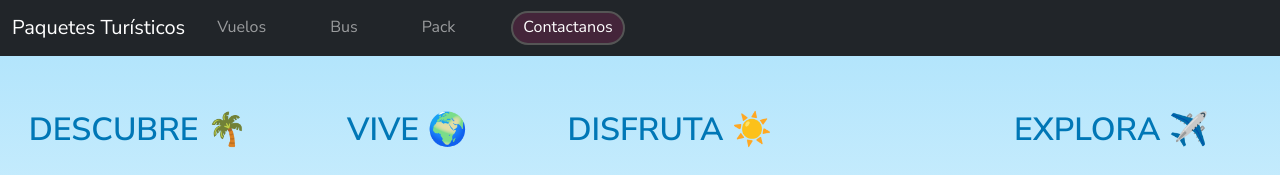
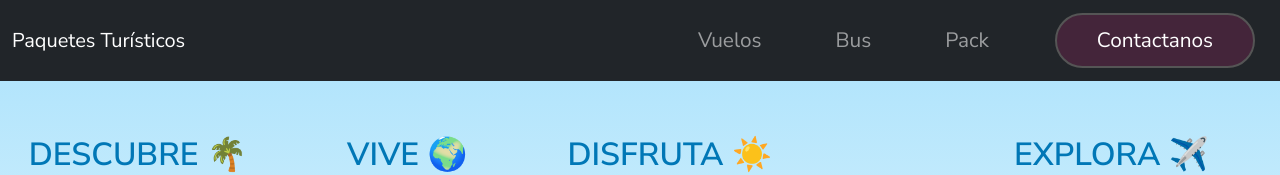
Before and after one commit to placidovera/turismo, a React (Vite) app: page / in a window 1280 px wide. Shown: the top 175 px of the page. Built offline with nearby package versions, Linux system fonts and the light colour scheme.

Commit message:
banner en movil

```diff
--- a/src/componentes/Banner/Banner.css
+++ b/src/componentes/Banner/Banner.css
@@ -2,20 +2,14 @@
   position: absolute;
   top: 10rem;
   right: 8rem;
-  width: 700px;   /* ancho fijo */
-  height: 400px;  /* altura fija */
-  overflow: hidden; /* recorta cualquier exceso */
+  width: 700px;
+  height: 400px;
+  overflow: hidden;
 }
 
 .banner img {
   width: 100%;
-  height: 100%;      /* llena todo el contenedor */
-  object-fit: cover;  /* mantiene proporción y recorta si es necesario */
+  height: 100%;
+  object-fit: cover;
   display: block;
 }
-
-@media (max-width: 768px) {
-  .banner {
-    display: none;
-  }
-}
--- a/src/componentes/Banner/Banner.jsx
+++ b/src/componentes/Banner/Banner.jsx
@@ -2,8 +2,7 @@ import { useEffect, useRef } from "react";
 import "bootstrap/dist/css/bootstrap.min.css";
 import "bootstrap/dist/js/bootstrap.bundle.min.js";
 import "./Banner.css";
-import { Carousel } from "bootstrap"; // Importamos la clase Carousel
-
+import { Carousel } from "bootstrap";
 const Banner = () => {
   const carouselRef = useRef(null);
 
@@ -16,7 +15,7 @@ const Banner = () => {
   useEffect(() => {
     if (carouselRef.current) {
       new Carousel(carouselRef.current, {
-        interval: 3000, // Cambia automáticamente cada 3s
+        interval: 3000,
         ride: "carousel"
       });
     }
--- a/src/componentes/NavBar/NavBar.css
+++ b/src/componentes/NavBar/NavBar.css
@@ -1,27 +1,26 @@
-/* estilos generales de ul/li */
+/* --- Estilos base --- */
 ul {
   display: flex;
   gap: 2rem;
-  margin: 0;
-  padding: 0;
-  list-style: none;
+  color: white;
+  align-items: center;
 }
 
 li {
-  padding: 0;
-  margin: 0;
-  font-size: 1rem;
-  line-height: 1.2;
+  padding: 5px;
+  margin: 5px;
+  list-style: none;
+  font-size: 1.3rem;
 }
 
-/* botón */
 .botonNav {
   border: solid 2px #555555;
   border-radius: 30px;
-  padding: 5px 10px;
+  padding: 10px 0;
+  width: 200px;
   text-align: center;
   background-color: rgba(210, 39, 126, 0.2);
-  color:white;
+  color: white;
   transition: 0.3s;
   cursor: pointer;
 }
@@ -30,37 +29,52 @@ li {
   background-color: rgba(210, 39, 126, 0.5);
 }
 
-/* ajustes para móviles */
-@media (max-width: 992px) {
+/* --- VISTA ESCRITORIO --- */
+@media (min-width: 992px) {
+  /* mostramos el menú dentro del nav */
   .offcanvas {
-    width: 100% !important;   /* ocupar todo el ancho */
-    max-width: 100% !important;
+    position: static;
+    transform: none;
+    visibility: visible;
+    display: flex !important;
+    background: transparent;
   }
 
   .offcanvas-body {
-    height: 100vh;            /* ocupar toda la altura de la pantalla */
     display: flex;
-    flex-direction: column;
-    justify-content: center;   /* centra verticalmente los elementos si quieres */
-    align-items: center;       /* centra horizontalmente */
-    padding: 2rem;
-    background-color: #343a40; /* fondo visible */
+    justify-content: flex-end;
+    align-items: center;
+    width: 100%;
+  }
+
+  .navbar-nav {
+    flex-direction: row;
+    margin-left: auto;
+  }
+
+  .offcanvas-header,
+  .btn-close {
+    display: none;
+  }
+}
+
+/* --- VISTA MÓVIL --- */
+@media (max-width: 991px) {
+  .offcanvas-body {
+    background-color: #343a40;
+    text-align: center;
   }
 
   .navbar-nav {
     flex-direction: column;
-    text-align: center;
-    gap: 1.5rem;
-    width: 100%;
-  }
-
-  .nav-item {
-    margin-bottom: 0.5rem;
+    gap: 1rem;
   }
 
   .offcanvas .botonNav {
     width: 100%;
-    margin-top: 1rem;
+  }
+  .botonNav{
+    min-width: 250px;
   }
 }
 
--- a/src/componentes/Video/Video.css
+++ b/src/componentes/Video/Video.css
@@ -15,7 +15,12 @@
 
 @media (max-width: 768px) {
   .banner {
- display: none;
+
+    position: absolute;
+    top: 21rem;
+    right: 1rem;
+    width: 310px;
+    height: auto;
+    overflow: hidden;
+}
   }
-
-}
```
